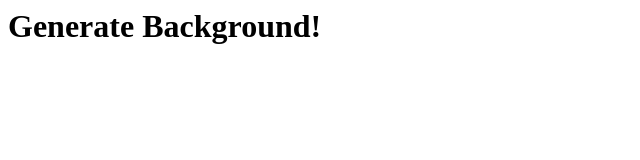
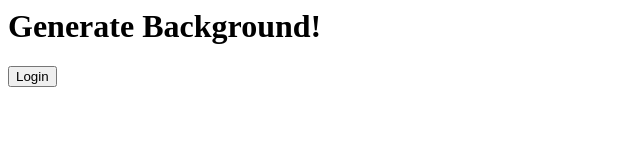
Before and after one commit to ramcontributions/BG-Generator, a plain HTML site: page index.html in a window 1280 px wide. Shown: the whole page, without its empty margins (0-640 px from the left). Drawn offline with Linux system fonts and the light colour scheme.

Commit message:
Added Login

```diff
--- a/index.html
+++ b/index.html
@@ -4,5 +4,6 @@
 </head>
 <body>
     <h1>Generate Background!</h1>
+    <button type="input">Login</button>
 </body>
 </html>
```
